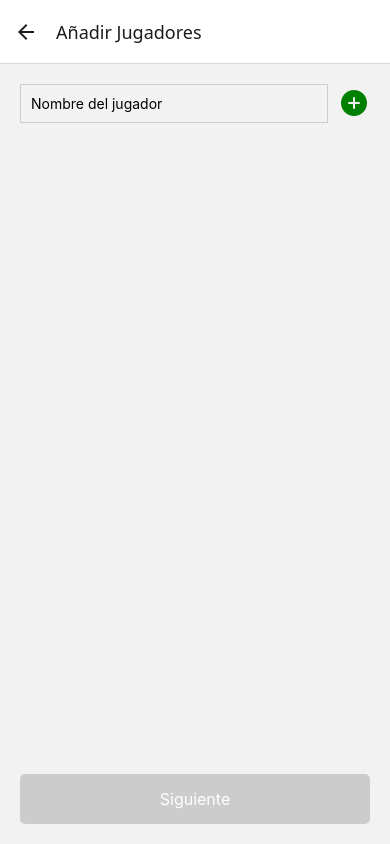
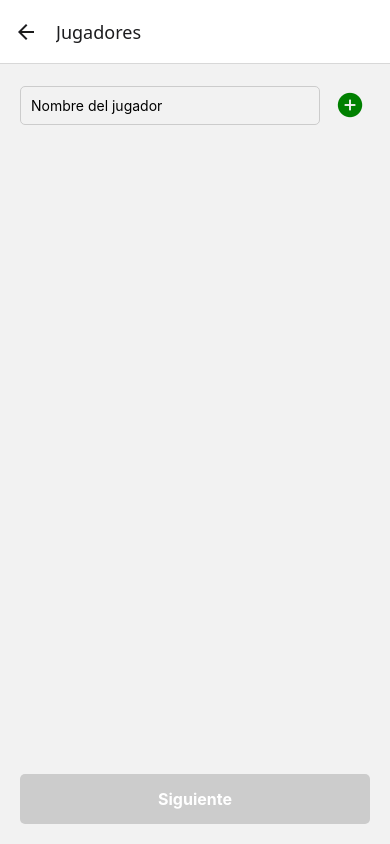
Before and after one commit to DevUrbi/Chinchon, a React Native app: screen /PlayerSetup in a window 390 px wide. Built offline with nearby package versions, Linux system fonts and the light colour scheme.

Commit message:
Update PlayerSetupScreen title and improve UI elements for player management

```diff
--- a/src/navigation/index.tsx
+++ b/src/navigation/index.tsx
@@ -25,7 +25,7 @@ const AppNavigator = () => {
         <Stack.Screen
           name="PlayerSetup"
           component={PlayerSetupScreen}
-          options={{ title: 'Añadir Jugadores' }}
+          options={{ title: 'Jugadores' }}
         />
         <Stack.Screen
           name="Config"
--- a/src/screens/PlayerSetupScreen.tsx
+++ b/src/screens/PlayerSetupScreen.tsx
@@ -1,3 +1,4 @@
+
 import React, { useState, useEffect } from 'react';
 import { View, Text, TextInput, StyleSheet, FlatList, TouchableOpacity } from 'react-native';
 import { Ionicons } from '@expo/vector-icons';
@@ -27,17 +28,17 @@ const PlayerSetupScreen = ({ navigation }: any) => {
           value={name}
           onChangeText={setName}
         />
-        <TouchableOpacity onPress={handleAddPlayer}>
-          <Ionicons name="add-circle" size={32} color="green" />
+        <TouchableOpacity onPress={handleAddPlayer} style={styles.iconButton}>
+          <Ionicons name="add-circle" size={30} color="green" />
         </TouchableOpacity>
       </View>
       <FlatList
         data={players}
         renderItem={({ item }) => (
           <View style={styles.playerRow}>
-            <Text>{item.name}</Text>
-            <TouchableOpacity onPress={() => removePlayer(item.id)}>
-              <Ionicons name="remove-circle" size={24} color="red" />
+            <Text style={styles.playerName}>{item.name}</Text>
+            <TouchableOpacity onPress={() => removePlayer(item.id)} style={styles.iconButton}>
+              <Ionicons name="remove-circle" size={30} color="red" />
             </TouchableOpacity>
           </View>
         )}
@@ -69,24 +70,33 @@ const styles = StyleSheet.create({
     borderColor: '#ccc',
     padding: 10,
     marginRight: 10,
+    borderRadius: 5,
   },
   playerRow: {
     flexDirection: 'row',
     justifyContent: 'space-between',
     alignItems: 'center',
-    padding: 10,
+    paddingVertical: 10,
     borderBottomWidth: 1,
     borderBottomColor: '#eee',
+  },
+  playerName: {
+    fontSize: 18,
+  },
+  iconButton: {
+    padding: 5,
   },
   button: {
     backgroundColor: '#007bff',
     padding: 15,
     borderRadius: 5,
     alignItems: 'center',
+    marginTop: 20,
   },
   buttonText: {
     color: '#fff',
     fontSize: 16,
+    fontWeight: 'bold',
   },
   disabledButton: {
     backgroundColor: '#ccc',
```
